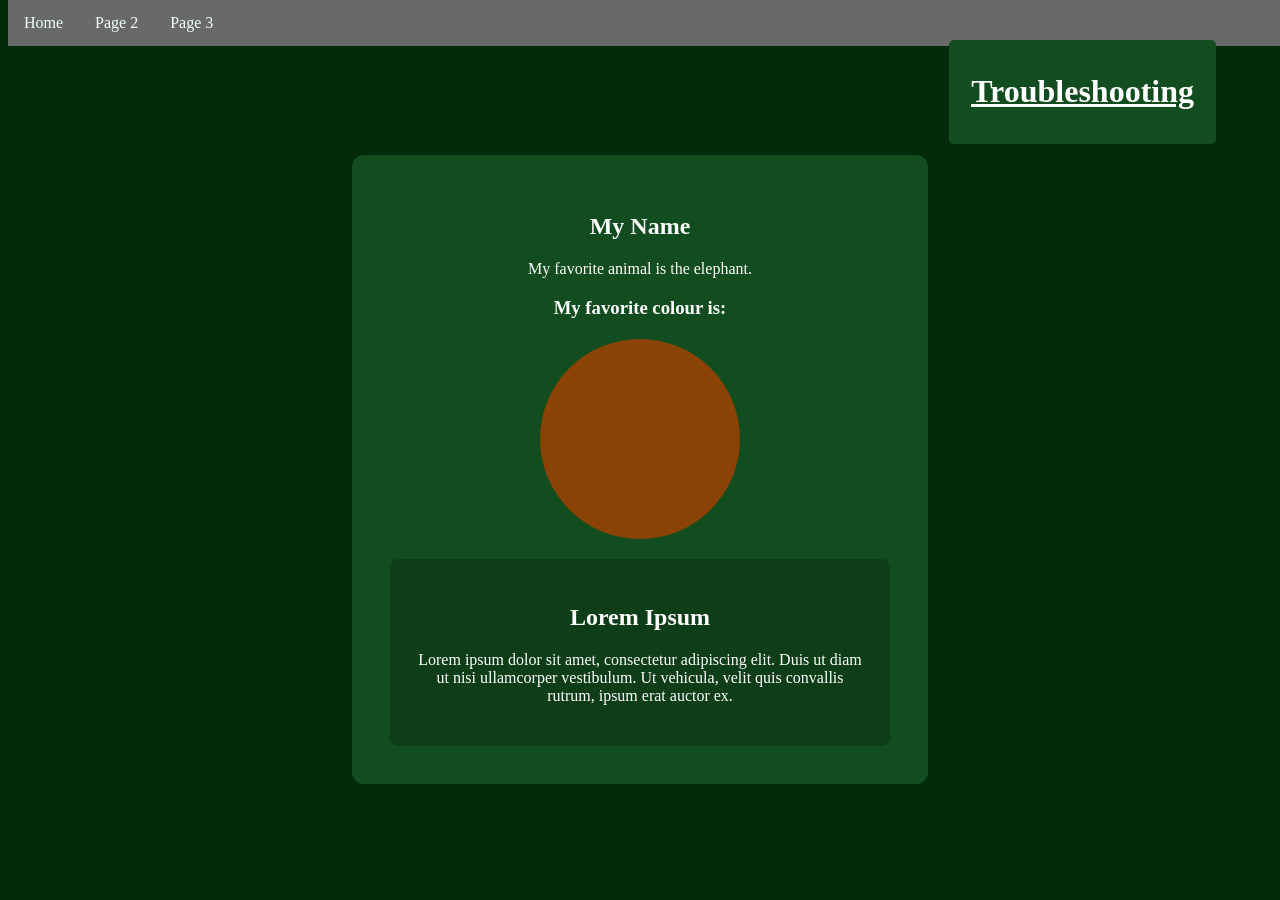
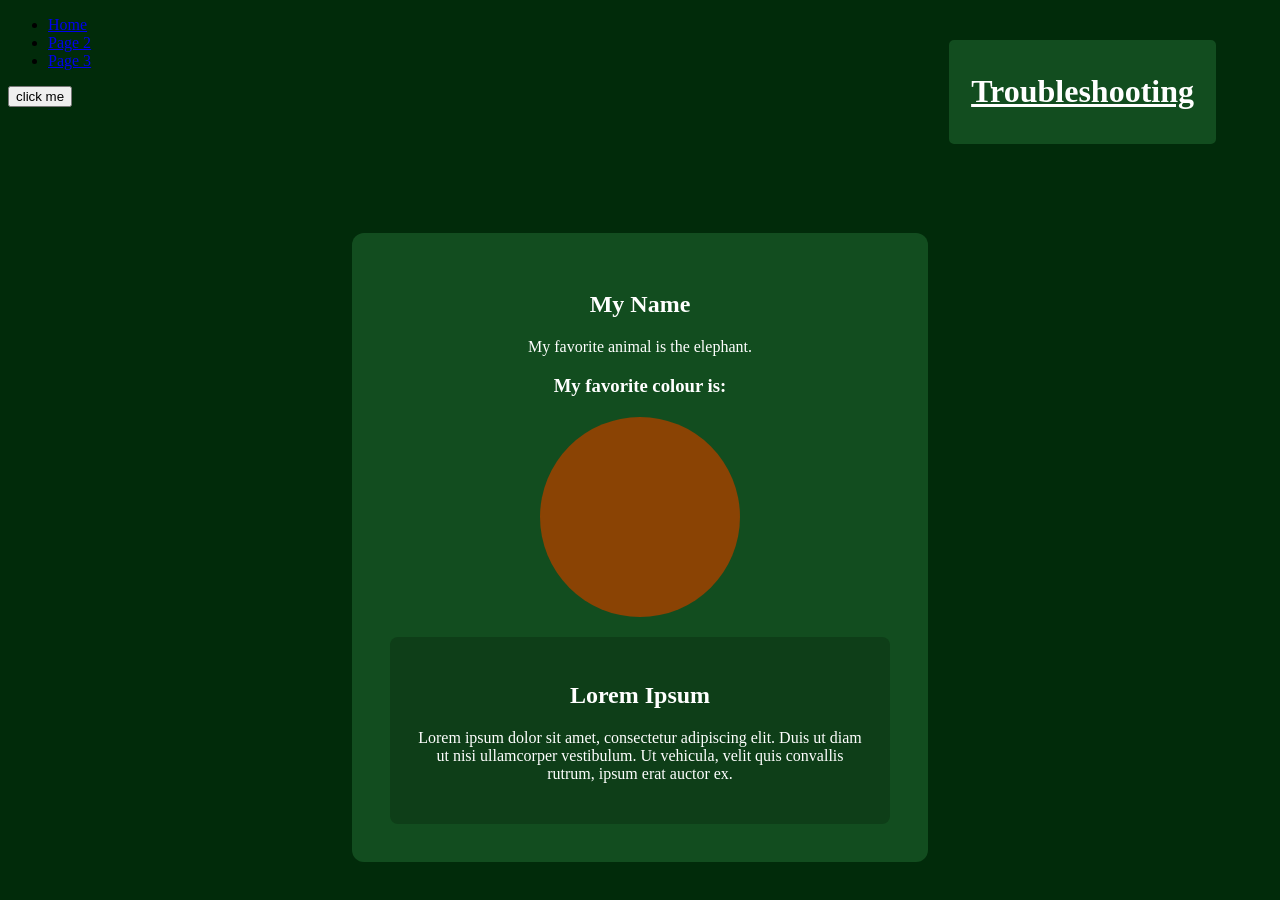
Before and after one commit to chickenmcmuffine-bit/chickenmcmuffine, a plain HTML site: page Troubleshooting.html in a window 1280 px wide. Drawn offline with Linux system fonts and the light colour scheme.

Commit message:
Update Troubleshooting.html

```diff
--- a/Troubleshooting.html
+++ b/Troubleshooting.html
@@ -5,41 +5,6 @@
   <meta name="viewport" content="width=device-width, initial-scale=1.0">
   <link href="tstyle.css" rel="stylesheet" type="text/css"/>
   <title>Troubleshooting Practice</title>
-  <style>
-    nav{
-      margin: 0;
-      padding: 0;
-    }
-
-    ul {
-      list-style-type: none;
-      margin: 0;
-      padding: 0;
-      overflow: hidden;
-      background-color: #696969;
-      position: fixed;
-      top: 0;
-      width: 100%;
-
-    }
-    ul li{
-      float:left
-    }
-    ul li a{
-      display: block;
-      color: Azure;
-      text-align: center;
-      padding: 14px 16px;
-      text-decoration: none;
-    }
-    ul li a:hover:not(.active){
-      background-color: grey;
-      font-size: larger;
-    }
-    ul li a:active{
-      background-colour: pink;
-    }
-  </style>
 </head>
 <body>
   <nav>
```
